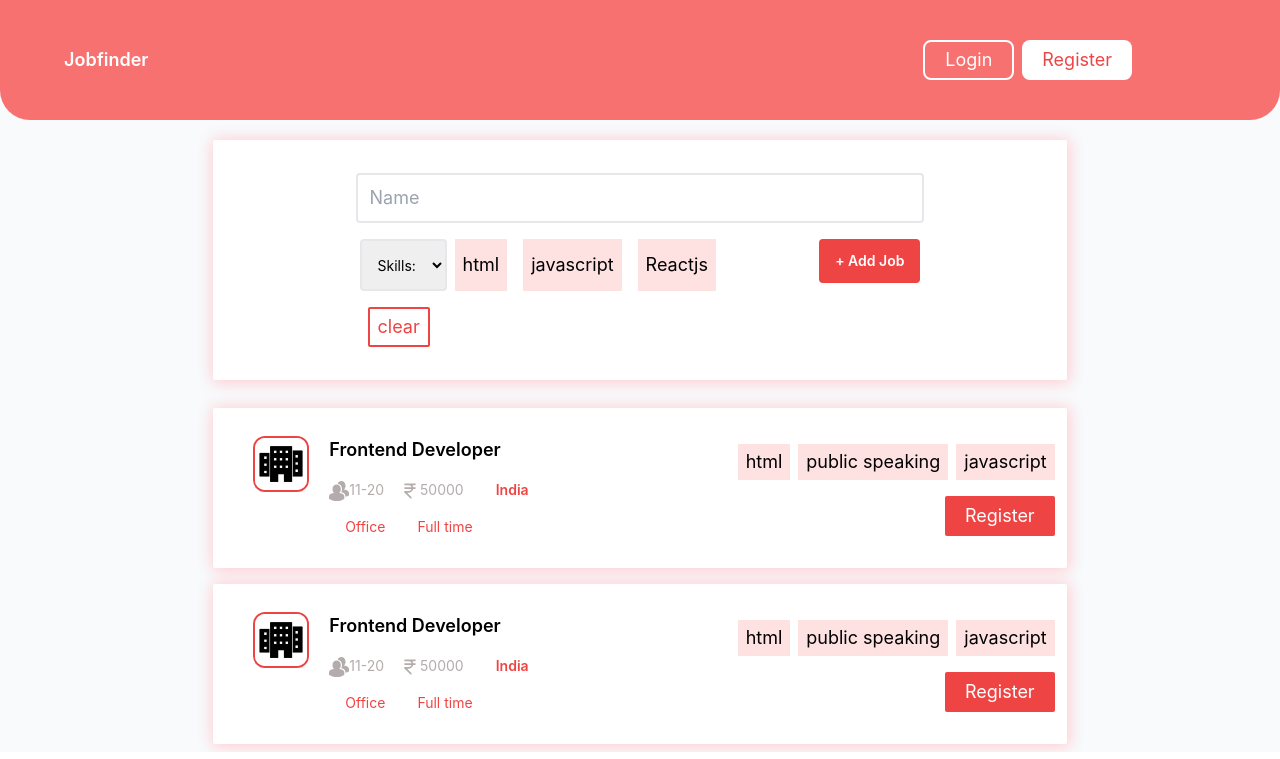
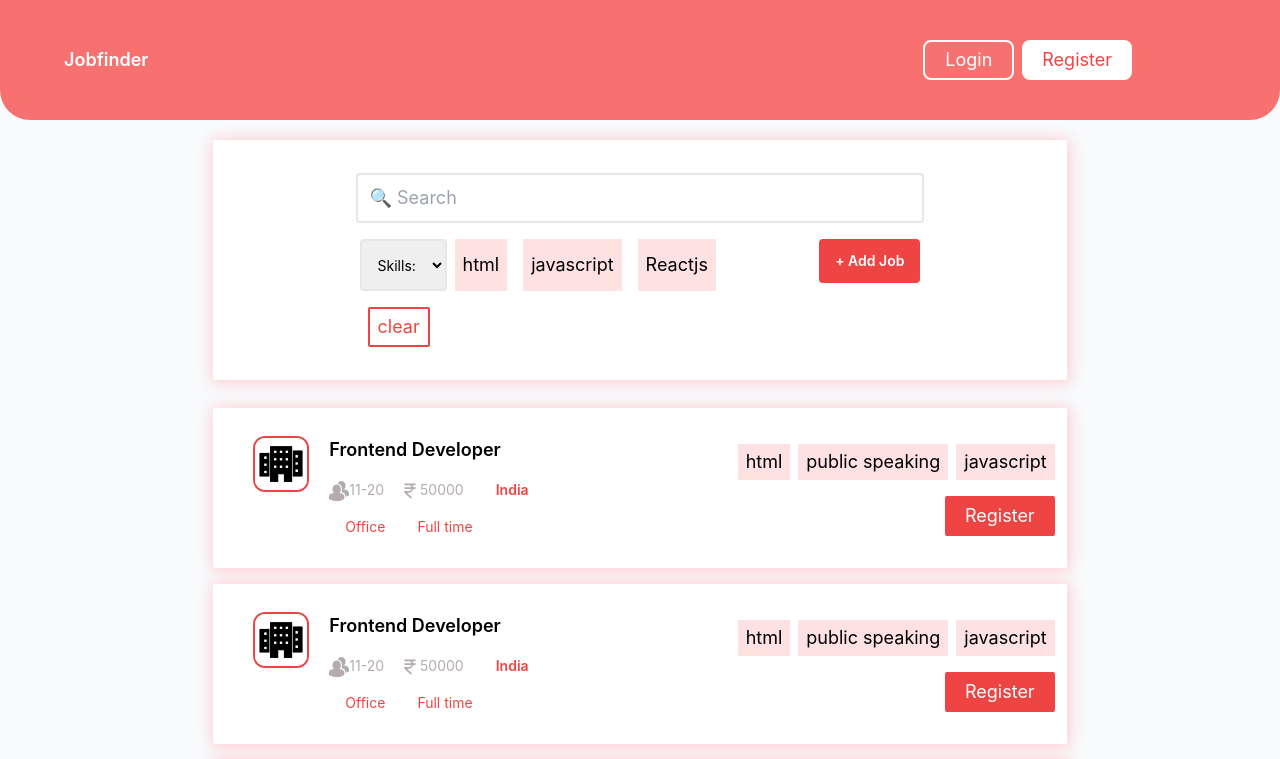
Before and after one commit to Kushagr06/jobsite, a React (Create React App) app: page / in a window 1280 px wide. Shown: the top 759 px of the page. Built offline with nearby package versions, Linux system fonts and the light colour scheme.

Commit message:
SearchBar

```diff
--- a/src/components/JobCard.js
+++ b/src/components/JobCard.js
@@ -4,7 +4,7 @@ import icon from '../assets/icon.jpg'
 function JobCard() {
   return (
     <div className='flex justify-center'>
-    <div className='h-[20vh] max-h-[30vh] w-2/3 my-2 rounded-sm mx-1/3 border-l-white border-l-4  bg-white hover:border-l-4 hover:border-red-500 duration-100' id="jobCard">
+    <div className='h-[20vh] max-h-[30vh] w-2/3 my-2 mb-2 rounded-sm mx-1/3 border-l-white border-l-4  bg-white hover:border-l-4 hover:border-red-500 duration-100' id="jobCard">
 
         <div className=' flex justify-between my-[2.5vh] mx-2'>
 
--- a/src/components/SearchBar.js
+++ b/src/components/SearchBar.js
@@ -6,7 +6,7 @@ function SearchBar() {
     <div className="flex justify-center">
     <div className='h-[30vh] max-h-[40vh] w-2/3 my-5 rounded-sm mx-2 bg-white flex justify-center  items-center' id="SearchBar">
     <div className="w-2/3">
-      <input className=" appearance-none border-2 rounded w-full py-3 px-3 text-gray-700 leading-tight focus:outline-none focus:shadow-outline" id="name" type="text" placeholder="Name" />
+      <input className=" appearance-none border-2 rounded w-full py-3 px-3 text-gray-700 leading-tight focus:outline-none focus:shadow-outline" id="name" type="text" placeholder= "&#128269; Search" />
       <div className='flex justify-between'>
 
       <div className="my-4 flex align-middle m-1">
@@ -37,7 +37,7 @@ function SearchBar() {
       </div>
 
       </div>
-      <div className=' px-3 text-red-500'><button className=' py-1 px-2 border-red-500 border-2 rounded-sm'>clear</button></div>
+      <div className=' px-3 text-red-500 '><button className=' py-1 px-2 border-red-500 hover:border-red-700 hover:text-red-700 border-2 rounded-sm'>clear</button></div>
 
     </div>
 
--- a/src/pages/MainPage.js
+++ b/src/pages/MainPage.js
@@ -11,6 +11,8 @@ function MainPage() {
     <SearchBar/>
       <JobCard />
       <JobCard />
+      <JobCard />
+      <JobCard />
 
     </div>
     </>
```
